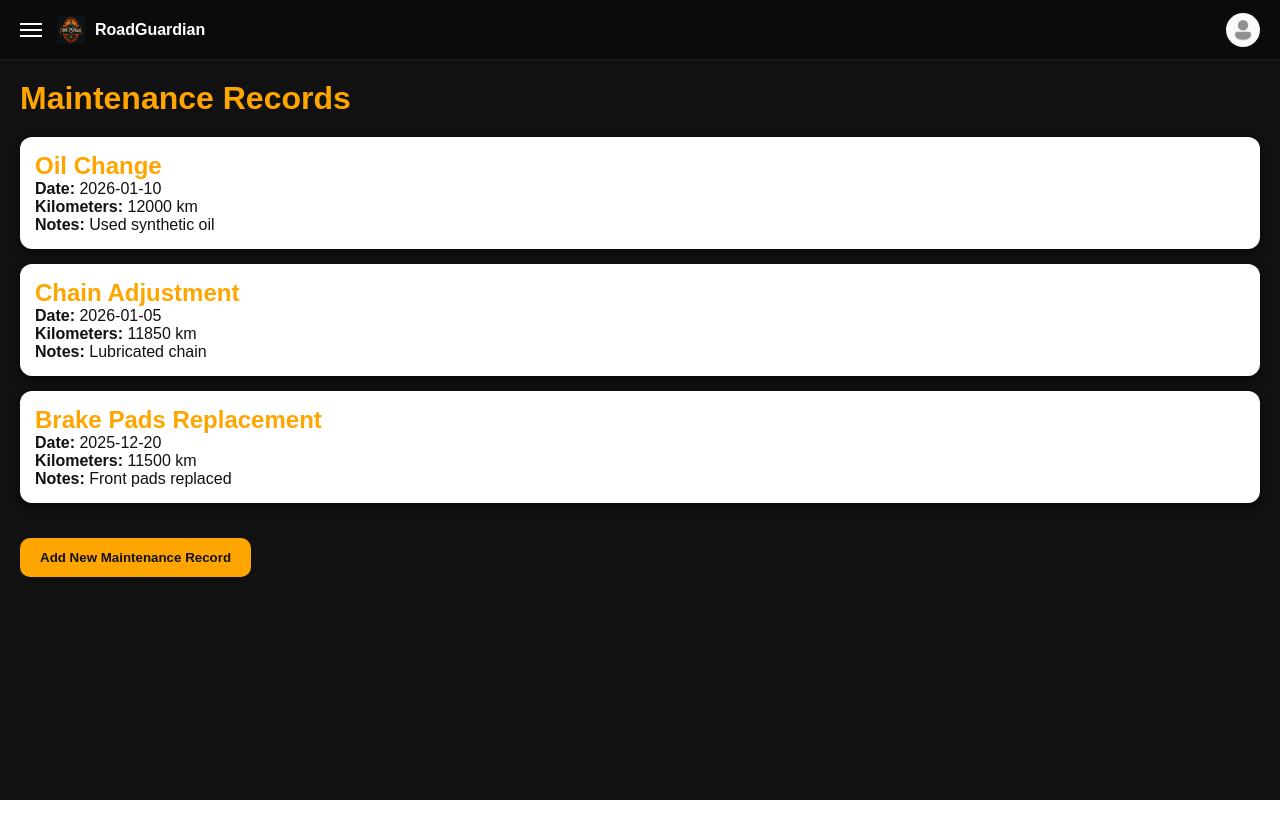
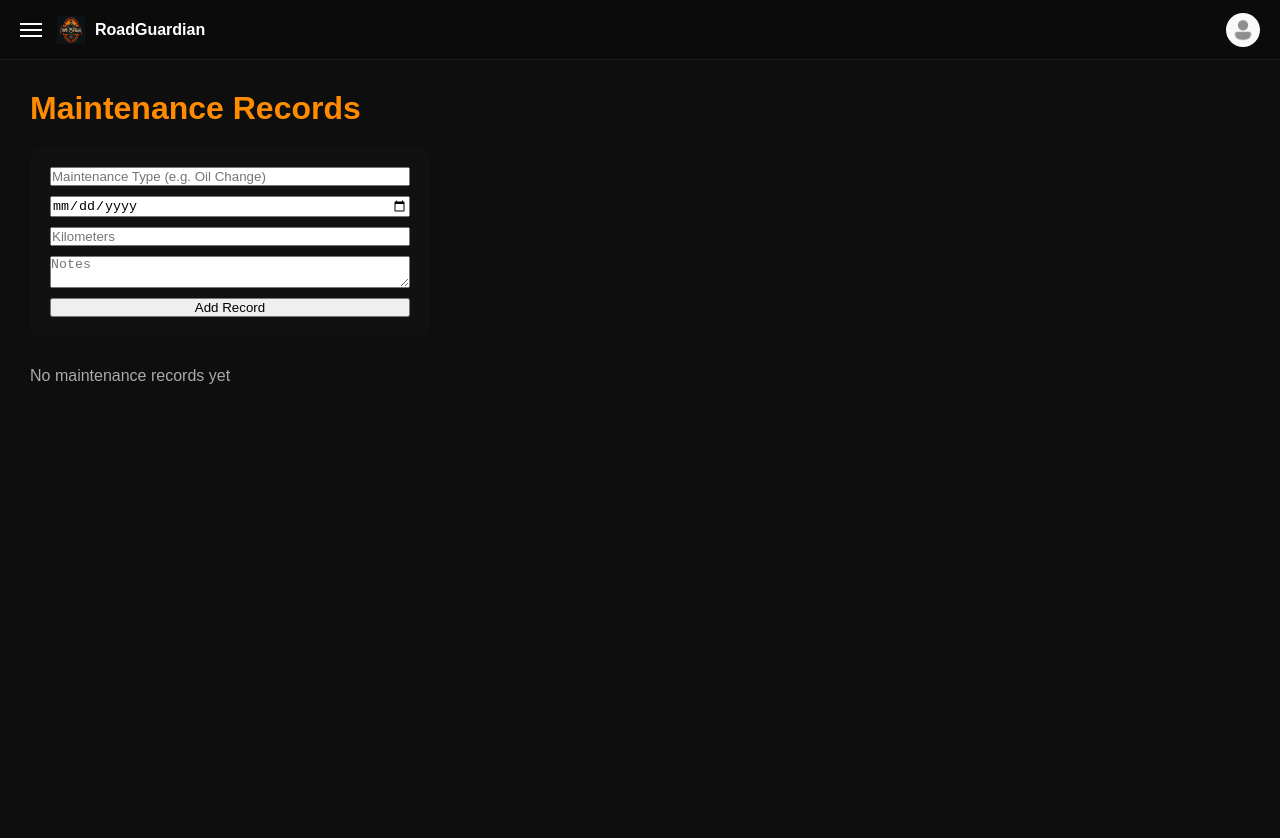
Before and after one commit to MatasZos/RoadGuardianApp, a Next.js app: page /maintenance in a window 1280 px wide. Before the commit this address had no page. Shown: the top 838 px of the page. Before the commit the page ends 800 px from the top, so only its background shows below. Built offline with nearby package versions, Linux system fonts and the light colour scheme.

Commit message:
updating maintenance page

```diff
--- a/src/app/maintenance/page.js
+++ b/src/app/maintenance/page.js
@@ -1,44 +1,146 @@
 "use client";
 
 import { useEffect, useState } from "react";
-import { useRouter } from "next/navigation";
 import Navbar from "../components/Navbar";
 
 export default function MaintenancePage() {
-  const router = useRouter();
-  const [fullName, setFullName] = useState("");
+  const [records, setRecords] = useState([]);
+  const [form, setForm] = useState({
+    type: "",
+    date: "",
+    km: "",
+    notes: "",
+  });
 
-  const fakeRecords = [
-    { type: "Oil Change", date: "2026-01-10", km: 12000, notes: "Used synthetic oil" },
-    { type: "Chain Adjustment", date: "2026-01-05", km: 11850, notes: "Lubricated chain" },
-    { type: "Brake Pads Replacement", date: "2025-12-20", km: 11500, notes: "Front pads replaced" },
-  ];
+  const email =
+    typeof window !== "undefined"
+      ? localStorage.getItem("userEmail")
+      : null;
 
   useEffect(() => {
-    const name = localStorage.getItem("userFullName");
-    if (!name) router.push("/login");
-    else setFullName(name);
-  }, []);
+    if (!email) return;
+
+    async function fetchRecords() {
+      const res = await fetch("/api/maintenance", {
+        headers: { "x-user-email": email },
+        cache: "no-store",
+      });
+
+      const data = await res.json();
+      setRecords(data);
+    }
+
+    fetchRecords();
+  }, [email]);
+
+  async function handleSubmit(e) {
+    e.preventDefault();
+
+    if (!email) return;
+
+    await fetch("/api/maintenance", {
+      method: "POST",
+      headers: { "Content-Type": "application/json" },
+      body: JSON.stringify({
+        userEmail: email,
+        ...form,
+      }),
+    });
+
+    setForm({ type: "", date: "", km: "", notes: "" });
+
+    const res = await fetch("/api/maintenance", {
+      headers: { "x-user-email": email },
+      cache: "no-store",
+    });
+    setRecords(await res.json());
+  }
 
   return (
-    <div style={{ minHeight: "100vh", background: "#111", color: "#fff" }}>
-      <Navbar themeColor="#ffa500" />
-      <div style={{ padding: "20px" }}>
-        <h1 style={{ color: "#ffa500" }}>Maintenance Records</h1>
-        <div style={{ marginTop: "20px" }}>
-          {fakeRecords.map((record, index) => (
-            <div key={index} style={{ background: "#fff", color: "#111", padding: "15px", borderRadius: "12px", boxShadow: "0 4px 10px rgba(0,0,0,0.5)", marginBottom: "15px" }}>
-              <h2 style={{ color: "#ffa500" }}>{record.type}</h2>
-              <p><strong>Date:</strong> {record.date}</p>
-              <p><strong>Kilometers:</strong> {record.km} km</p>
-              <p><strong>Notes:</strong> {record.notes}</p>
+    <>
+      <Navbar />
+
+      <div style={styles.container}>
+        <h1 style={styles.title}>Maintenance Records</h1>
+
+        <form onSubmit={handleSubmit} style={styles.form}>
+          <input
+            placeholder="Maintenance Type (e.g. Oil Change)"
+            value={form.type}
+            onChange={(e) => setForm({ ...form, type: e.target.value })}
+            required
+          />
+          <input
+            type="date"
+            value={form.date}
+            onChange={(e) => setForm({ ...form, date: e.target.value })}
+            required
+          />
+          <input
+            type="number"
+            placeholder="Kilometers"
+            value={form.km}
+            onChange={(e) => setForm({ ...form, km: e.target.value })}
+            required
+          />
+          <textarea
+            placeholder="Notes"
+            value={form.notes}
+            onChange={(e) => setForm({ ...form, notes: e.target.value })}
+          />
+
+          <button>Add Record</button>
+        </form>
+
+        {/* Records List */}
+        <div style={styles.list}>
+          {records.length === 0 && (
+            <p style={{ color: "#aaa" }}>No maintenance records yet</p>
+          )}
+
+          {records.map((r, i) => (
+            <div key={i} style={styles.card}>
+              <h3>{r.type}</h3>
+              <p><strong>Date:</strong> {r.date}</p>
+              <p><strong>KM:</strong> {r.km}</p>
+              <p>{r.notes}</p>
             </div>
           ))}
         </div>
-        <button style={{ marginTop: "20px", padding: "12px 20px", borderRadius: "10px", border: "none", backgroundColor: "#ffa500", color: "#111", fontWeight: "bold", cursor: "pointer" }} >
-          Add New Maintenance Record
-        </button>
       </div>
-    </div>
+    </>
   );
 }
+
+const styles = {
+  container: {
+    minHeight: "100vh",
+    background: "#0e0e0e",
+    padding: "30px",
+    color: "#fff",
+  },
+  title: {
+    color: "#ff8c00",
+    marginBottom: "20px",
+  },
+  form: {
+    background: "#111",
+    padding: "20px",
+    borderRadius: "12px",
+    maxWidth: "400px",
+    display: "flex",
+    flexDirection: "column",
+    gap: "10px",
+    marginBottom: "30px",
+  },
+  list: {
+    display: "grid",
+    gap: "15px",
+  },
+  card: {
+    background: "#111",
+    padding: "15px",
+    borderRadius: "10px",
+    borderLeft: "5px solid #ff8c00",
+  },
+};
```
